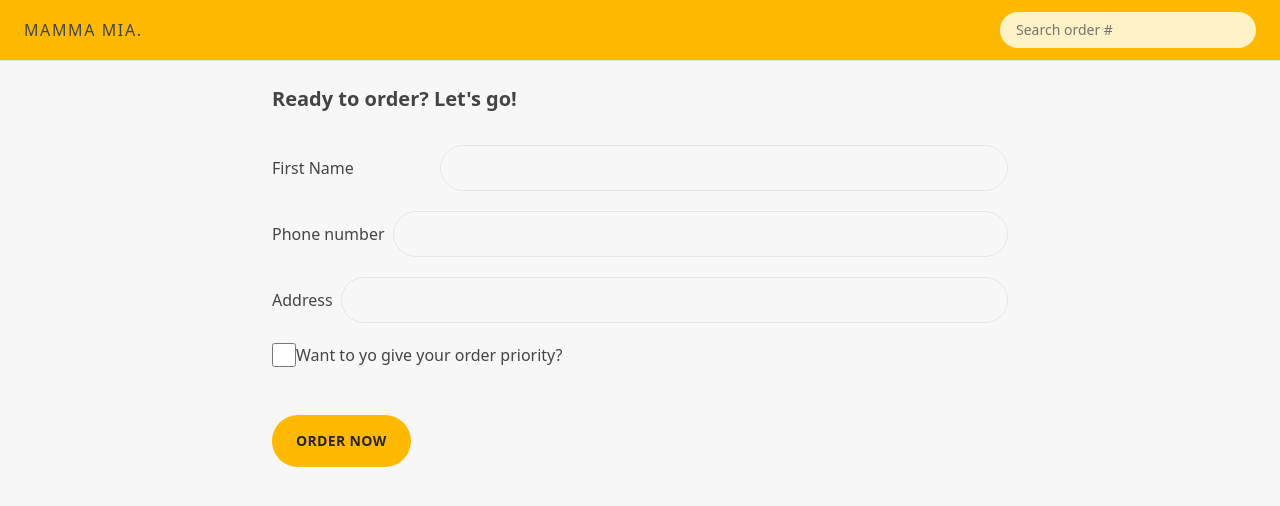
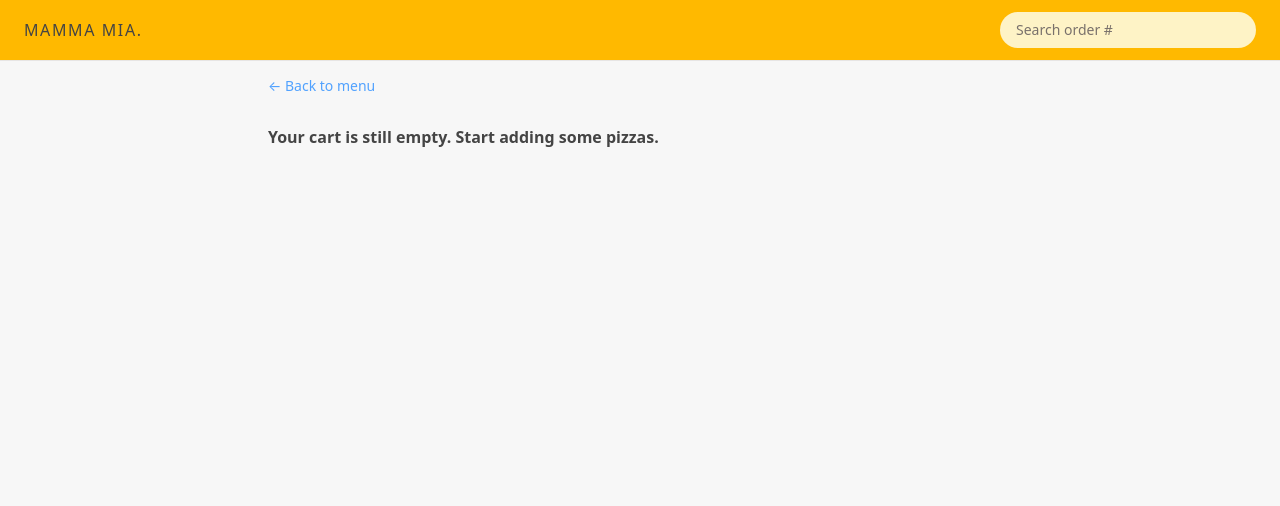
Before and after one commit to georgiev098/react-vite-pizza-app, a React (Vite) app: page /order/new in a window 1280 px wide. Shown: the top 506 px of the page. Built offline with nearby package versions, Linux system fonts and the light colour scheme.

Commit message:
(feat) implement creating a new order

```diff
--- a/src/features/menu/Menu.jsx
+++ b/src/features/menu/Menu.jsx
@@ -1,13 +1,9 @@
 import { useLoaderData } from "react-router-dom";
 import { getMenu } from "../../services/apiRestaurant";
 import MenuItem from "./MenuItem";
-import { useSelector } from "react-redux";
-import { getCart } from "../cart/cartSlice";
 
 export default function Menu() {
   const data = useLoaderData();
-  const cart = useSelector(getCart);
-  console.log(cart);
 
   return (
     <ul className="divide-y divide-stone-200 px-2">
--- a/src/features/order/CreateOrder.jsx
+++ b/src/features/order/CreateOrder.jsx
@@ -1,8 +1,13 @@
 import { Form, redirect, useActionData, useNavigation } from "react-router-dom";
 import { createOrder } from "../../services/apiRestaurant";
 import Button from "../../ui/Button";
+import EmptyCart from "../cart/EmptyCart";
 import { useSelector } from "react-redux";
 import { getUsername } from "../user/userSlice";
+import { clearCart, getCart, getTotalCartPrice } from "../cart/cartSlice";
+import store from "../../store";
+import { formatCurrency } from "../../utils/helpers";
+import { useState } from "react";
 
 // https://uibakery.io/regex-library/phone-number
 const isValidPhone = (str) =>
@@ -10,37 +15,18 @@
     str
   );
 
-const fakeCart = [
-  {
-    pizzaId: 12,
-    name: "Mediterranean",
-    quantity: 2,
-    unitPrice: 16,
-    totalPrice: 32,
-  },
-  {
-    pizzaId: 6,
-    name: "Vegetale",
-    quantity: 1,
-    unitPrice: 13,
-    totalPrice: 13,
-  },
-  {
-    pizzaId: 11,
-    name: "Spinach and Mushroom",
-    quantity: 1,
-    unitPrice: 15,
-    totalPrice: 15,
-  },
-];
-
 export default function CreateOrder() {
-  // const [withPriority, setWithPriority] = useState(false);
+  const [withPriority, setWithPriority] = useState(false);
   const username = useSelector(getUsername);
-  const cart = fakeCart;
+  const cart = useSelector(getCart);
   const navigation = useNavigation();
   const isSubmitting = navigation.state === "submitting";
   const formErrors = useActionData();
+  const totalCartPrice = useSelector(getTotalCartPrice);
+  const priorityPrice = withPriority ? totalCartPrice * 0.2 : 0;
+  const totalPrice = totalCartPrice + priorityPrice;
+
+  if (!cart.length) return <EmptyCart />;
 
   return (
     <div className="py-6 px-4">
@@ -59,7 +45,7 @@
         </div>
 
         <div className="mb-5 flex gap-2 flex-col sm:flex-row sm:items-center ">
-          <label lassName="sm:basis-40">Phone number</label>
+          <label className="sm:basis-40">Phone number</label>
           <div className="grow">
             <input type="tel" name="phone" required className="input w-full" />
             {formErrors?.phone && (
@@ -71,7 +57,7 @@
         </div>
 
         <div className="mb-5 flex gap-2 flex-col sm:flex-row sm:items-center ">
-          <label lassName="sm:basis-40">Address</label>
+          <label className="sm:basis-40">Address</label>
           <div className="grow ">
             <input
               type="text"
@@ -88,8 +74,8 @@
             type="checkbox"
             name="priority"
             id="priority"
-            // value={withPriority}
-            // onChange={(e) => setWithPriority(e.target.checked)}
+            value={withPriority}
+            onChange={(e) => setWithPriority(e.target.checked)}
           />
           <label htmlFor="priority">Want to yo give your order priority?</label>
         </div>
@@ -97,7 +83,9 @@
         <div>
           <input type="hidden" name="cart" value={JSON.stringify(cart)} />
           <Button type="primary" disabled={isSubmitting}>
-            {isSubmitting ? "Placing order..." : "Order now"}
+            {isSubmitting
+              ? "Placing order..."
+              : `Order now from ${formatCurrency(totalPrice)}`}
           </Button>
         </div>
       </Form>
@@ -112,7 +100,7 @@
   const order = {
     ...data,
     cart: JSON.parse(data.cart),
-    priority: data.priority === "on",
+    priority: data.priority === "true",
   };
 
   const errors = {};
@@ -124,5 +112,7 @@
 
   const neworder = await createOrder(order);
 
+  store.dispatch(clearCart());
+
   return redirect(`/order/${neworder.id}`);
 }
--- a/src/features/order/Order.jsx
+++ b/src/features/order/Order.jsx
@@ -54,7 +54,7 @@
 
       <ul className="divide-y divide-stone-200 border-b border-t">
         {cart.map((item) => (
-          <OrderItem item={item} key={item.id} />
+          <OrderItem item={item} key={item.pizzaId} />
         ))}
       </ul>
 
```
